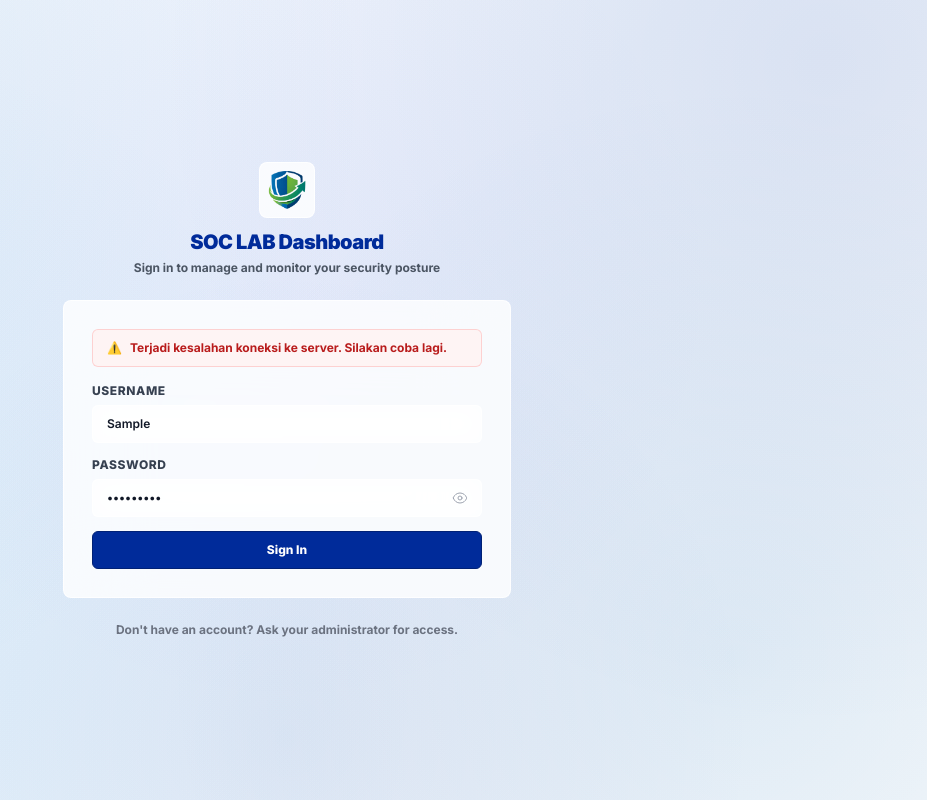
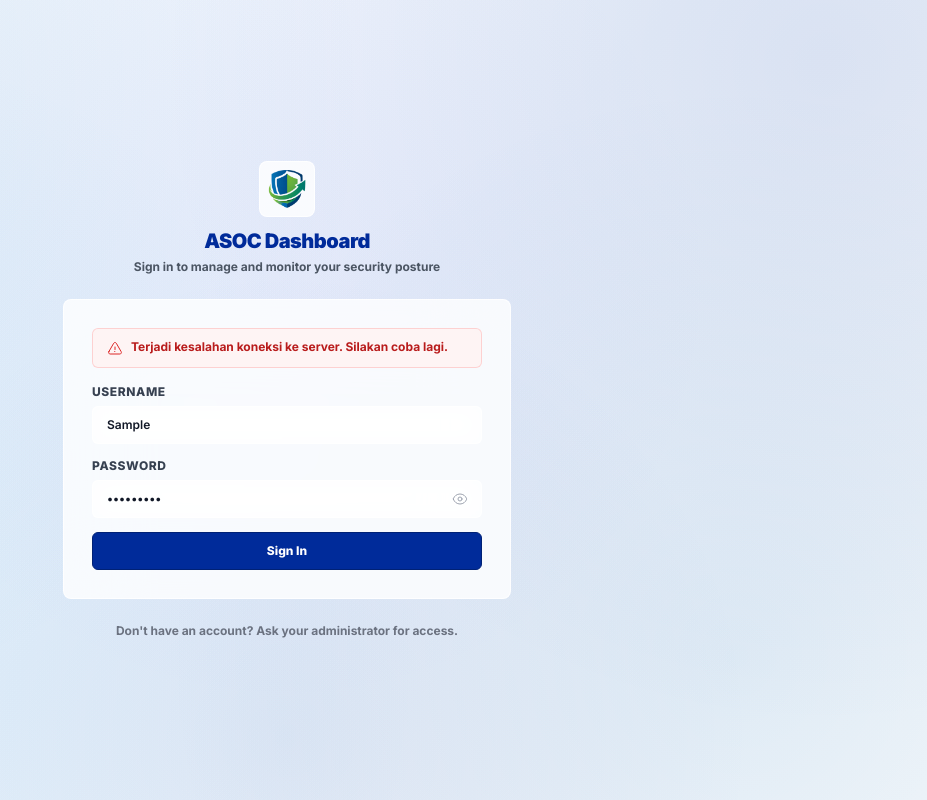
Before and after one commit to atilanaufal/SOC_CLIENT_DASHBOARD_DRAFT_1, a Next.js app: page /login in a window 1280 px wide. Both pictures are taken after typing "Sample", "Sample123" into the empty fields and a click on the button "Sign In". Shown: the whole page, without its empty margins (353-1280 px from the left). Built offline with nearby package versions, Linux system fonts and the light colour scheme; no server answers.

Commit message:
feat: rename to ASOC Dashboard, use English warning with red theme and standard icon

```diff
--- a/app/login/page.tsx
+++ b/app/login/page.tsx
@@ -3,7 +3,7 @@
 import React, { useState } from 'react';
 import { useRouter } from 'next/navigation';
 import Image from 'next/image';
-import { HiOutlineEye, HiOutlineEyeSlash } from 'react-icons/hi2';
+import { HiOutlineEye, HiOutlineEyeSlash, HiOutlineExclamationTriangle } from 'react-icons/hi2';
 
 export default function LoginPage() {
   const [username, setUsername] = useState('');
@@ -93,7 +93,7 @@ export default function LoginPage() {
 
           <div>
             <h1 className="text-xl font-black text-[#002B9A] tracking-tight">
-              SOC LAB Dashboard
+              ASOC Dashboard
             </h1>
             <p className="text-xs font-bold text-gray-600 mt-1">
               Sign in to manage and monitor your security posture
@@ -104,15 +104,15 @@ export default function LoginPage() {
         {/* Login Frosted Glass Card - 80% Opacity & rounded-lg */}
         <div className="bg-white/80 backdrop-blur-2xl rounded-lg border border-white/80 p-6 sm:p-7 text-left space-y-4">
           {isExpiredNotice && (
-            <div className="bg-amber-50/90 backdrop-blur-md border border-amber-300 text-amber-800 px-3.5 py-2.5 rounded-md text-xs font-bold animate-in fade-in duration-150 flex items-start gap-2">
-              <span className="font-bold flex-shrink-0">⏱️</span>
-              <span>Sesi Anda telah berakhir demi keamanan karena tidak ada aktivitas selama 15 menit. Silakan login kembali.</span>
+            <div className="bg-red-50/80 backdrop-blur-md border border-red-200/80 text-red-700 px-3.5 py-2.5 rounded-md text-xs font-bold animate-in fade-in duration-150 flex items-start gap-2">
+              <HiOutlineExclamationTriangle className="w-4 h-4 text-red-600 flex-shrink-0 mt-0.5" />
+              <span>Your session has expired for security reasons due to 15 minutes of inactivity. Please sign in again.</span>
             </div>
           )}
 
           {errorMessage && (
             <div className="bg-red-50/80 backdrop-blur-md border border-red-200/80 text-red-700 px-3.5 py-2.5 rounded-md text-xs font-bold animate-in fade-in duration-150 flex items-start gap-2">
-              <span className="font-bold flex-shrink-0">⚠️</span>
+              <HiOutlineExclamationTriangle className="w-4 h-4 text-red-600 flex-shrink-0 mt-0.5" />
               <span>{errorMessage}</span>
             </div>
           )}
```
